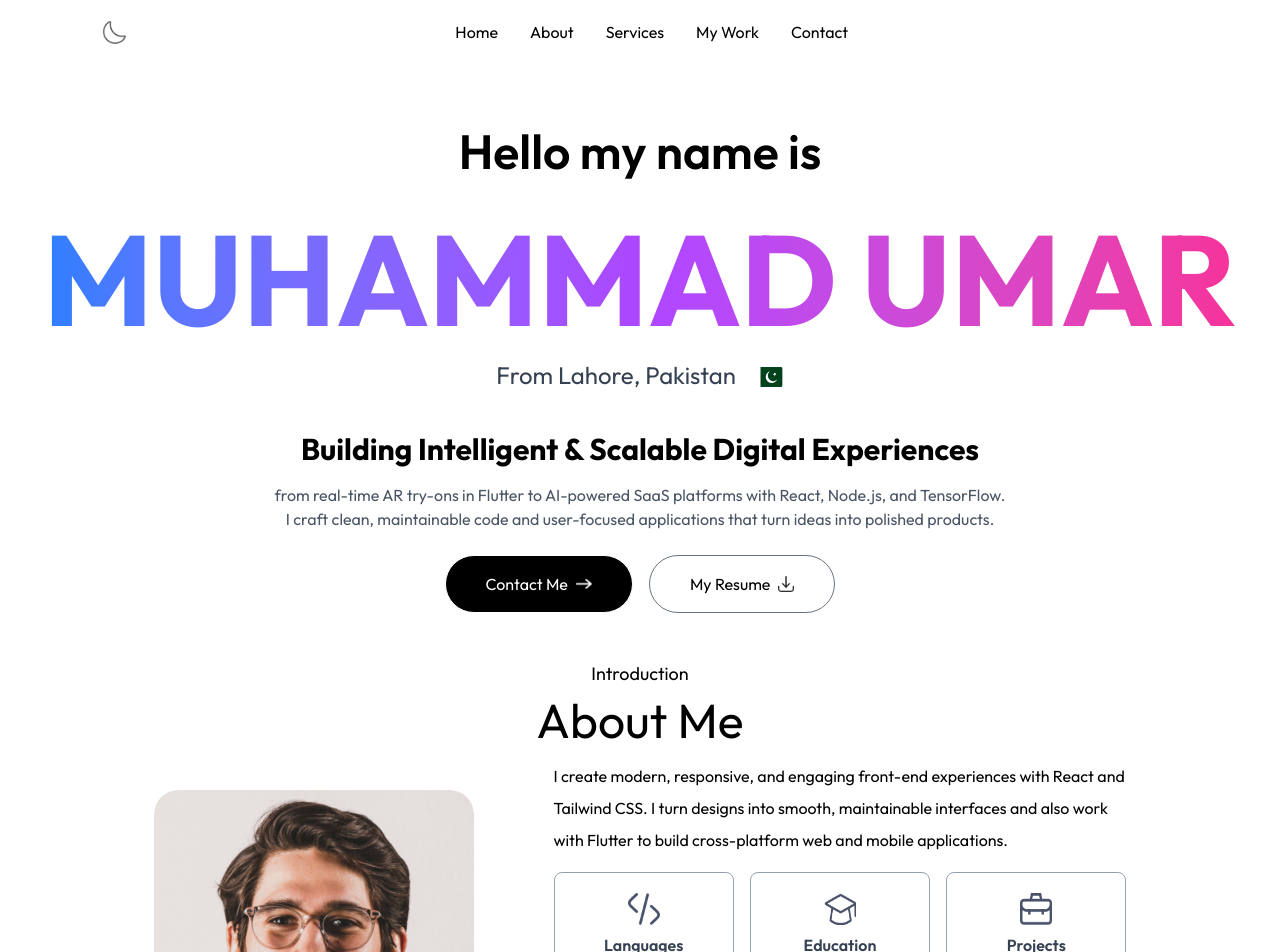
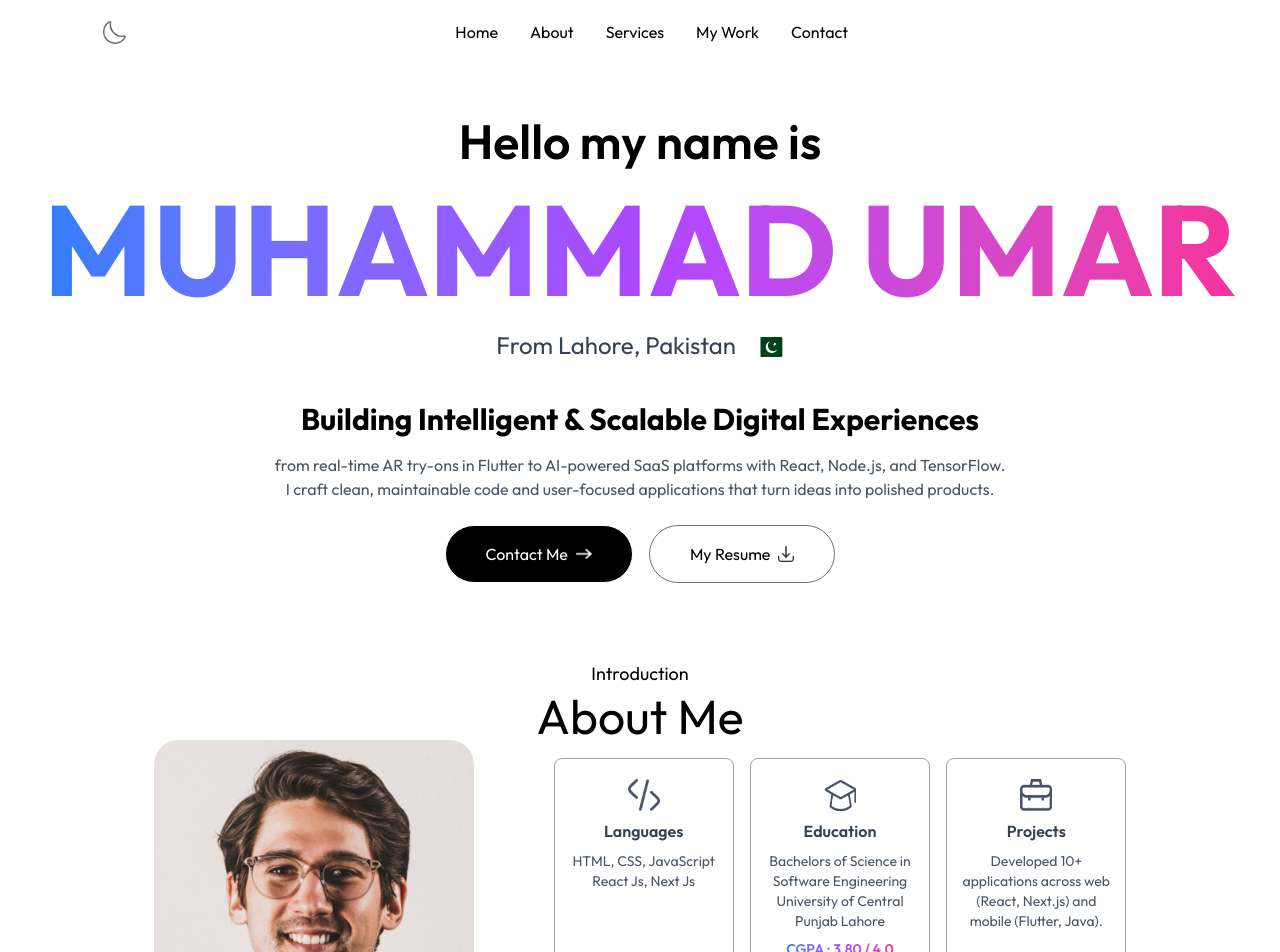
Before and after one commit to DevMuhammadUmar/My-Portfolio, a Next.js app: page / in a window 1280 px wide. Shown: the top 952 px of the page. Built offline with nearby package versions, Linux system fonts and the light colour scheme; a web font is replaced by a local one.

Commit message:
added animation to header

```diff
--- a/components/About.jsx
+++ b/components/About.jsx
@@ -1,11 +1,12 @@
 import { assets, infoList, toolsData } from "@/assets/assets";
 import Image from "next/image";
 import React from "react";
+import { motion } from "motion/react"
 
 const About = ({ isDarkMode }) => {
   return (
     <div id="about" className=" w-full px-[12%] py-20 scroll-mt-0">
-      <h4 className="text-center mb-2 text-lg font-outfit">Introduction</h4>
+      <h4 className="text-center mb-1 mt-[-6] text-lg font-outfit">Introduction</h4>
       <h2 className="text-center text-5xl font-outfit">About Me</h2>
 
       <div className="flex w-full flex-col lg:flex-row items-center gap-20 my-0">
@@ -17,12 +18,7 @@ const About = ({ isDarkMode }) => {
           />
         </div>
         <div className="flex-1">
-          <p className="mt-4 mb-4 max-w-2xl font-outfit">
-            I create modern, responsive, and engaging front-end experiences with
-            React and Tailwind CSS. I turn designs into smooth, maintainable
-            interfaces and also work with Flutter to build cross-platform web
-            and mobile applications.
-          </p>
+
           <ul className="grid grid-cols-1 sm:grid-cols-3 gap-4 max-w-2xl">
             {infoList.map(
               ({ icon, iconDark, title, description, cgpa }, index) => (
--- a/components/Header.jsx
+++ b/components/Header.jsx
@@ -1,6 +1,7 @@
 import React from "react";
 import Image from "next/image";
 import { assets } from "@/assets/assets";
+import { motion } from "motion/react";
 
 const Header = ({ isDarkMode }) => {
   return (
@@ -8,54 +9,86 @@ const Header = ({ isDarkMode }) => {
       id="home"
       className="h-[580px] flex flex-col items-center justify-center px-4 text-center"
     >
-      <h1 className="text-3xl mt-40 sm:text-4xl md:text-5xl font-semibold dark:text-white text-black">
+      <motion.h1
+        initial={{ y: -100, opacity: 0 }}
+        whileInView={{ y: 0, opacity: 1 }}
+        transition={{ duration: 0.3, delay: 0.2 }}
+        className="text-3xl mt-30 sm:text-4xl md:text-5xl font-semibold dark:text-white text-black"
+      >
         Hello my name is
-      </h1>
-      <h1
-        className="text-5xl mt-10 sm:text-7xl md:text-9xl font-extrabold text-transparent bg-clip-text
+      </motion.h1>
+      <motion.h1
+        initial={{ y: -100, opacity: 0 }}
+        whileInView={{ y: 0, opacity: 1 }}
+        transition={{ duration: 0.3, delay: 0.2 }}
+        className="text-5xl mt-5 sm:text-7xl md:text-9xl font-extrabold text-transparent bg-clip-text
                      bg-gradient-to-r from-blue-500 via-purple-500 to-pink-500
                      dark:from-green-400 dark:via-teal-400 dark:to-cyan-400"
       >
         MUHAMMAD UMAR
-      </h1>
+      </motion.h1>
 
-     <p className="flex flex-row items-center text-lg sm:text-2xl text-gray-700 mt-4 dark:text-white whitespace-nowrap">
-  From Lahore, Pakistan
-  <img
-    src="/pakistan-flag-icon.svg"
-    alt="Pakistan Flag"
-    className="w-8 h-5 ml-4 mt-1"
-  />
-</p>
+      <motion.p
+        initial={{ opacity: 0 }}
+        whileInView={{ opacity: 1 }}
+        transition={{ duration: 0.6, delay: 0.5 }}
+        className="flex flex-row items-center text-lg sm:text-2xl text-gray-700 mt-4 dark:text-white whitespace-nowrap"
+      >
+        From Lahore, Pakistan
+        <motion.img
+          initial={{ opacity: 0 }}
+          whileInView={{ opacity: 1 }}
+          transition={{ duration: 0.6, delay: 0.5 }}
+          src="/pakistan-flag-icon.svg"
+          alt="Pakistan Flag"
+          className="w-8 h-5 ml-4 mt-1"
+        />
+      </motion.p>
 
       <div className="mt-10 max-w-3xl text-center">
-        <h2 className="text-xl sm:text-2xl md:text-3xl font-bold dark:text-white text-black">
+        <motion.h2
+          initial={{ y: -10, opacity: 0 }}
+          whileInView={{ y: 0, opacity: 1 }}
+          transition={{ duration: 0.4, delay: 0.6 }}
+          className="text-xl sm:text-2xl md:text-3xl font-bold dark:text-white text-black"
+        >
           Building Intelligent & Scalable Digital Experiences
-        </h2>
+        </motion.h2>
 
-        <p className="mt-4 px-4 dark:text-white text-gray-600 text-sm sm:text-base">
+        <motion.p
+          initial={{ y: -10, opacity: 0 }}
+          whileInView={{ y: 0, opacity: 1 }}
+          transition={{ duration: 0.2, delay: 0.8 }}
+          className="mt-4 px-4 dark:text-white text-gray-600 text-sm sm:text-base"
+        >
           from real-time AR try-ons in Flutter to AI-powered SaaS platforms with
           React, Node.js, and TensorFlow. I craft clean, maintainable code and
           user-focused applications that turn ideas into polished products.
-        </p>
+        </motion.p>
       </div>
 
       <div className="flex flex-col sm:flex-row items-center gap-4 mt-6">
-        <a
+        <motion.a
+          initial={{ y: 20, opacity: 0 }}
+          whileInView={{ y: 0, opacity: 1 }}
+          transition={{ duration: 0.6, delay: 1 }}
           className="px-10 py-3 border border-white rounded-full bg-black text-white flex items-center gap-2 hover:scale-105 transition-all duration-400 cursor-pointer"
           href="#contact"
         >
           Contact Me
           <Image src={assets.right_arrow_white} alt="Arrow" className="w-4" />
-        </a>
-        <a
+        </motion.a>
+        <motion.a
+          initial={{ y: 20, opacity: 0 }}
+          whileInView={{ y: 0, opacity: 1 }}
+          transition={{ duration: 0.6, delay: 1.2 }}
           className="dark:text-black dark:bg-slate-200 px-10 py-3 border rounded-full border-gray-500 flex items-center gap-2 hover:scale-105 transition-all duration-400 cursor-pointer"
           download
           href="/sample-resume.pdf"
         >
           My Resume
           <Image src={assets.download_icon} alt="Download" className="w-4" />
-        </a>
+        </motion.a>
       </div>
     </div>
   );
--- a/components/Navbar.jsx
+++ b/components/Navbar.jsx
@@ -1,6 +1,7 @@
 import React, { useRef } from "react";
 import Image from "next/image";
 import { assets } from "@/assets/assets";
+import { motion } from "motion/react";
 
 const Navbar = ({ isDarkMode, setIsDarkMode }) => {
   const sideMenuRef = useRef();
@@ -16,7 +17,11 @@ const Navbar = ({ isDarkMode, setIsDarkMode }) => {
   };
 
   return (
-    <nav className="bg-white w-full fixed px-5 lg:px-7 xl:px-[8%] pt-4 py-2 flex items-center justify-between z-50 dark:text-white dark:bg-[#121213]">
+    <motion.nav
+     initial={{ opacity: 0 }}
+          whileInView={{ opacity: 1 }}
+          transition={{ duration: 0.6, delay: 0.5 }}
+    className="bg-white w-full fixed px-5 lg:px-7 xl:px-[8%] pt-4 py-2 flex items-center justify-between z-50 dark:text-white dark:bg-[#121213]">
       <button
         className="cursor-pointer flex items-center justify-center"
         onClick={() => setIsDarkMode((prev) => !prev)}
@@ -79,7 +84,7 @@ const Navbar = ({ isDarkMode, setIsDarkMode }) => {
           </li>
         ))}
       </ul>
-    </nav>
+    </motion.nav>
   );
 };
 
--- a/package.json
+++ b/package.json
@@ -10,6 +10,7 @@
   },
   "dependencies": {
     "lucide-react": "^0.539.0",
+    "motion": "^12.23.12",
     "next": "15.4.6",
     "react": "19.1.0",
     "react-dom": "19.1.0"
```
Also changed, not shown: 1 other file (tests, documents, lock files or other folders).
